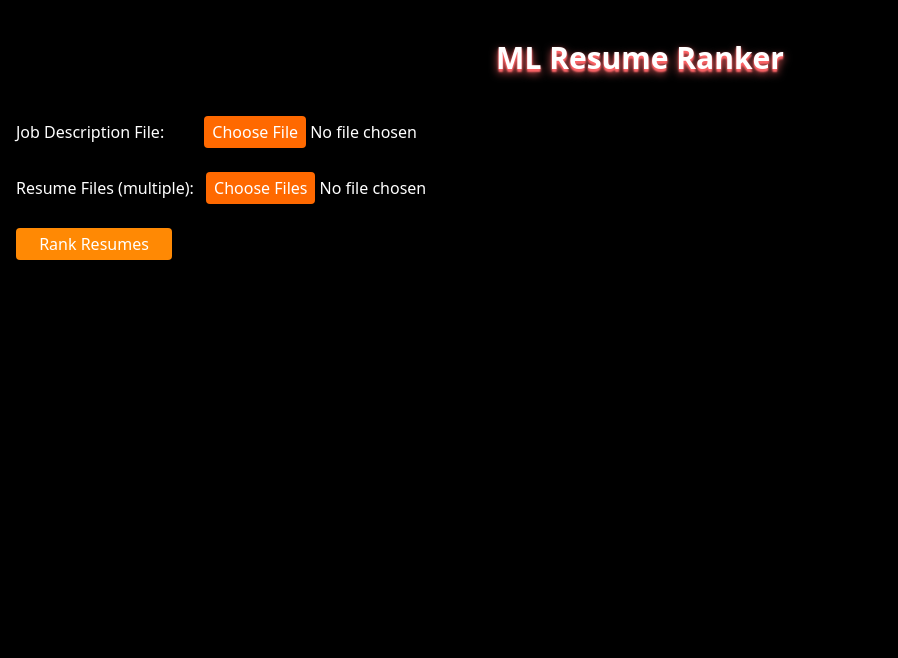
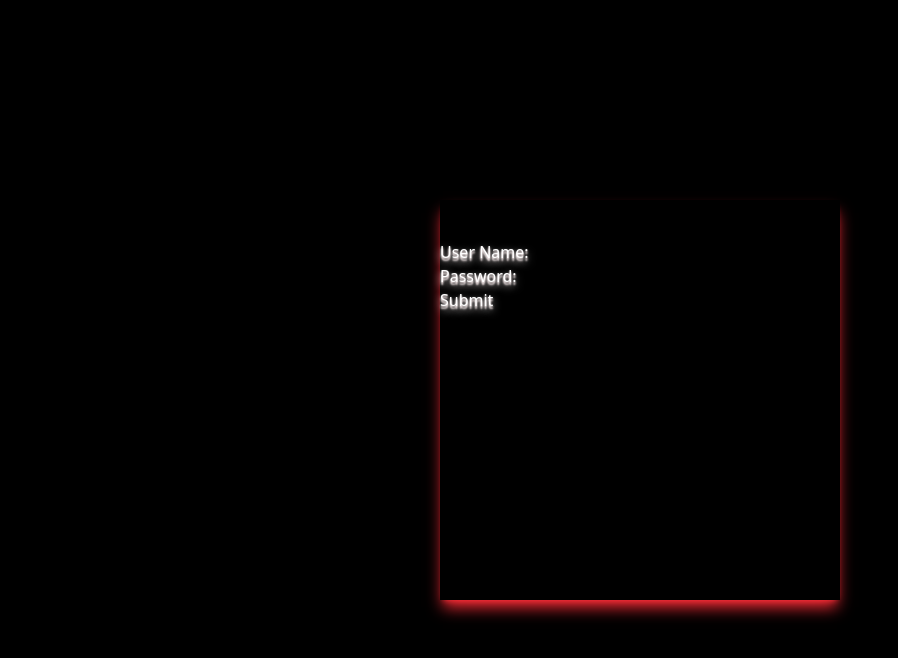
Before and after one commit to Mujeebhussain153/ml-resume-ranker, a React (Vite) app in the folder frontend/: page / in a window 1280 px wide. Shown: the top 658 px of the page, without its empty margins (0-898 px from the left). Built offline with nearby package versions, Linux system fonts and the light colour scheme.

Commit message:
Creating a Login Page for the ML resume Ranker

```diff
--- a/frontend/src/App.jsx
+++ b/frontend/src/App.jsx
@@ -1,15 +1,17 @@
 import React from 'react';
 import FileUploadForm from './components/FileUploadForm';
+import LoginForm from './pages/LoginForm';
 
 function App() {
   return (
-    <div className="max-w mx-auto py-10 h-screen relative bg-black text-white">
-      {/* App Title */}
-      <h1 className="text-3xl font-bold mb-6 text-red-250 text-center text-shadow-lg text-shadow-red-400">ML Resume Ranker</h1>
+    // <div className="max-w mx-auto py-10 h-screen relative bg-black text-white">
+    //   {/* App Title */}
+    //   <h1 className="text-3xl font-bold mb-6 text-red-250 text-center text-shadow-lg text-shadow-red-400">ML Resume Ranker</h1>
 
-      {/* Upload Form Component */}
-      <FileUploadForm />
-    </div>
+    //   {/* Upload Form Component */}
+    //   <FileUploadForm />
+    // </div>
+    <LoginForm />
   );
 }
 
--- /dev/null
+++ b/frontend/src/pages/LoginForm.jsx
@@ -0,0 +1,15 @@
+const LoginForm = () => {
+    return(
+        <div className="border-2 max-w h-screen flex items-center justify-center bg-black">
+            <div className="size-100 shadow-lg shadow-red-500 py-10">
+            <label for="username" className="text-white text-shadow-lg text-shadow-red-50">User Name: </label>
+            <input type="text" id="username" name="username" className="border-white"/><br />
+            <label for="password" className="text-white text-shadow-lg text-shadow-red-50">Password: </label>
+            <input type="text" id="password" name="password" /><br />
+            <button type="Submit" className="text-white text-shadow-lg text-shadow-red-50 border-white">Submit</button>
+            </div>
+        </div>
+    )
+}
+
+export default LoginForm
```
